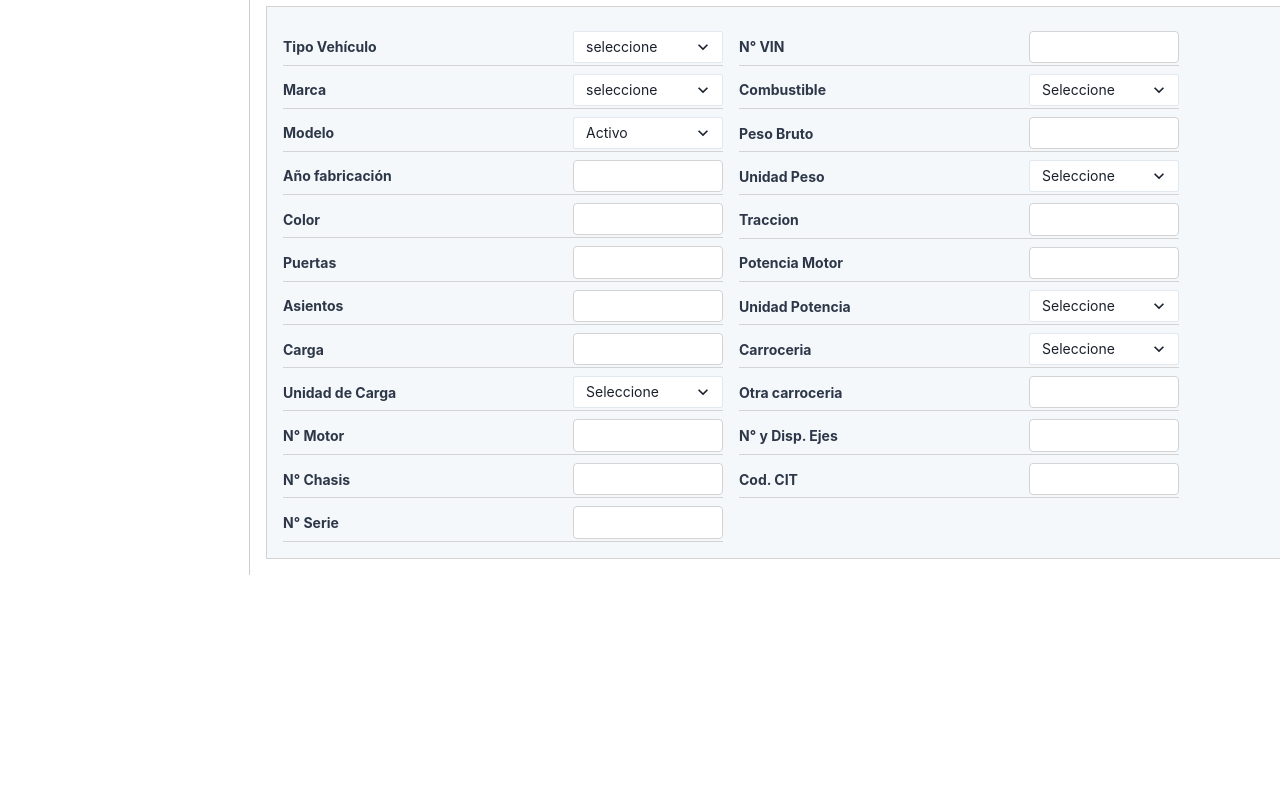
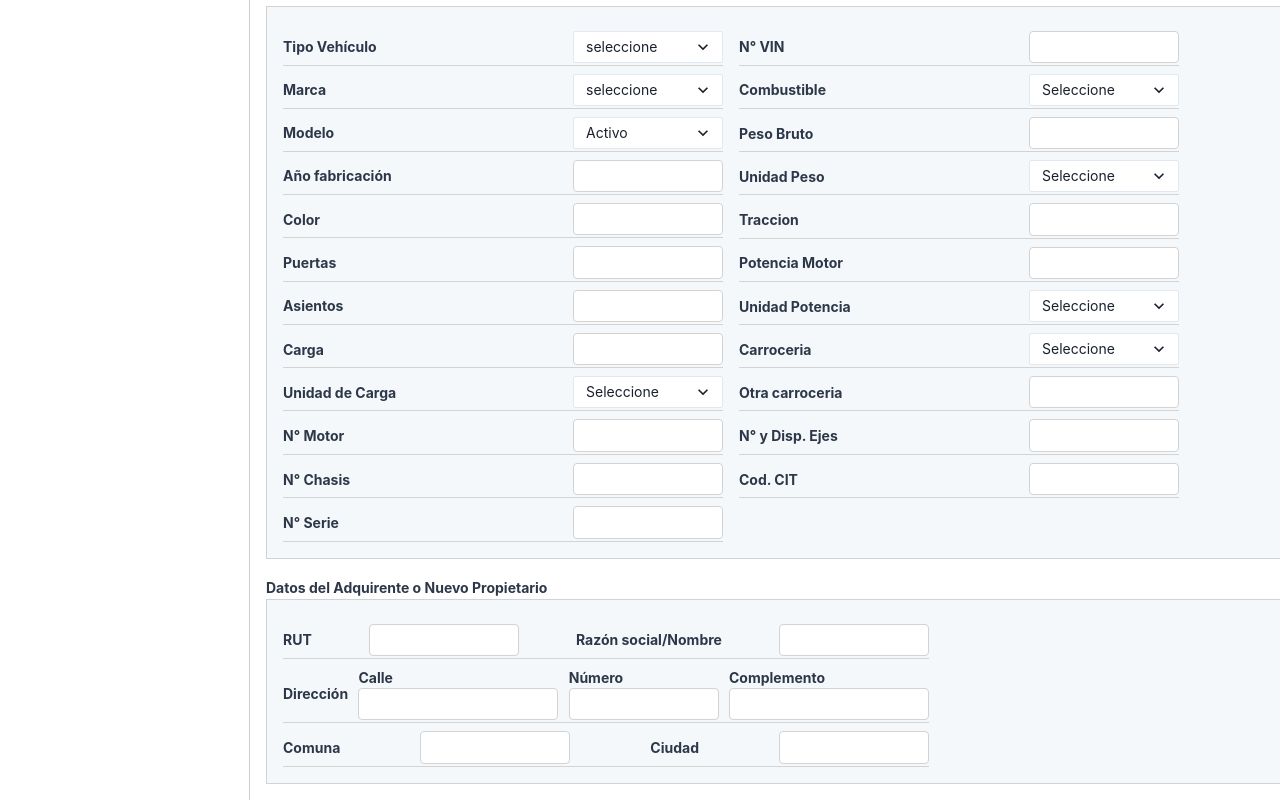
Before and after one commit to fuentestramita/core-react-front, a React (Vite) app: page /primera-inscripcion in a window 1280 px wide. Shown: the part 1562-2362 px from the top of the page. Before the commit the page ends 2137 px from the top, so only its background shows below. Built offline with nearby package versions, Linux system fonts and the light colour scheme; no server answers.

Commit message:
[Nuevo propietario] form

```diff
--- a/src/app/layout.tsx
+++ b/src/app/layout.tsx
@@ -22,7 +22,7 @@ const FormContent = styled.div({
   padding: "16px",
   flexDirection: "column",
   gap: "16px",
-  maxWidth: "1300px",
+  maxWidth: "1360px",
 });
 export default function Layout({ children }: { children: ChildrenType }) {
   return (
--- /dev/null
+++ b/src/app/primera-inscripcion/components/primera-inscripcion-nuevo-propietario.tsx
@@ -0,0 +1,87 @@
+import styled from "styled-components";
+import { colors } from "../../../config/styles/styles";
+import { StyledInput } from "../../../components/input";
+import { Text } from "../../../components/typography";
+
+const TramitaContainer = styled.div({
+  backgroundColor: colors.backgroundSecondary,
+  padding: "16px",
+  border: "1px solid #d3d3d3",
+  width: "100%",
+  display: "flex",
+  gap: "16px",
+  overflow: "hidden",
+  minWidth: "max-content",
+});
+
+const LeftColumn = styled.div({
+  display: "flex",
+  flexDirection: "column",
+  alignItems: "flex-start",
+  justifyContent: "flex-start",
+  width: "50%",
+  minWidth: "480px",
+  maxWidth: "700px",
+});
+
+const Flex = styled.div({
+  marginTop: "8px",
+  flexWrap: "wrap",
+  display: "flex",
+  alignItems: "center",
+  gap: "8px",
+  justifyContent: "space-between",
+  width: "100%",
+  paddingBottom: "2px",
+  borderBottom: "1px solid #d3d3d3",
+});
+
+const DireccionWrapper = styled.div({
+  display: "flex",
+  flexDirection: "column",
+});
+
+const PrimeraInscripcionNuevoPropietario = () => {
+  return (
+    <div>
+      <Text size="sm" fontWeight="bold">
+        Datos del Adquirente o Nuevo Propietario
+      </Text>
+      <TramitaContainer>
+        <LeftColumn>
+          <Flex id="nuevo-prop-rut">
+            <Text fontWeight="bold">RUT</Text>
+            <StyledInput type="text" />
+            <Text fontWeight="bold">Razón social/Nombre</Text>
+            <StyledInput type="text" />
+          </Flex>
+          <Flex>
+            <Text size="sm" fontWeight="bold">
+              Dirección
+            </Text>
+            <DireccionWrapper id="nuevo-prop-calle">
+              <Text fontWeight="bold">Calle</Text>
+              <StyledInput type="text" width="200px" />
+            </DireccionWrapper>
+            <DireccionWrapper id="nuevo-prop-numero">
+              <Text fontWeight="bold">Número</Text>
+              <StyledInput type="text" />
+            </DireccionWrapper>
+            <DireccionWrapper id="nuevo-prop-complemento">
+              <Text fontWeight="bold">Complemento</Text>
+              <StyledInput type="text" width="200px" />
+            </DireccionWrapper>
+          </Flex>
+          <Flex id="nuevo-prop-comuna-ciudad">
+            <Text fontWeight="bold">Comuna</Text>
+            <StyledInput type="text" />
+            <Text fontWeight="bold">Ciudad</Text>
+            <StyledInput type="text" />
+          </Flex>
+        </LeftColumn>
+      </TramitaContainer>
+    </div>
+  );
+};
+
+export default PrimeraInscripcionNuevoPropietario;
--- a/src/app/primera-inscripcion/components/primera-inscripcion-tramita.tsx
+++ b/src/app/primera-inscripcion/components/primera-inscripcion-tramita.tsx
@@ -23,8 +23,8 @@ const LeftColumn = styled.div({
   alignItems: "flex-start",
   justifyContent: "flex-start",
   width: "35%",
-  minWidth: "440px",
-  maxWidth: "440px",
+  minWidth: "480px",
+  maxWidth: "480px",
 });
 
 const RightColumn = styled.div({
@@ -33,8 +33,8 @@ const RightColumn = styled.div({
   alignItems: "flex-start",
   justifyContent: "flex-start",
   width: "35%",
-  minWidth: "440px",
-  maxWidth: "440px",
+  minWidth: "480px",
+  maxWidth: "480px",
 });
 
 const MiddleColumn = styled.div({
@@ -81,7 +81,7 @@ const PrimeraInscripcionTramita = () => {
           </Flex>
           <Flex id="estado">
             <Text fontWeight="bold">Estado</Text>
-            <Select size="sm" width="150px" backgroundColor="white">
+            <Select size="sm" width="100px" backgroundColor="white">
               <option value="1">Activo</option>
               <option value="2">Inactivo</option>
             </Select>
@@ -125,15 +125,15 @@ const PrimeraInscripcionTramita = () => {
           <Flex id="direccion">
             <div>
               <Text fontWeight="bold">Calle</Text>
-              <StyledInput type="text" />
+              <StyledInput type="text" width="100px" />
             </div>
             <div>
               <Text fontWeight="bold">Número</Text>
-              <StyledInput type="text" />
+              <StyledInput type="text" width="80px" />
             </div>
             <div>
               <Text fontWeight="bold">Complemento</Text>
-              <StyledInput type="text" />
+              <StyledInput type="text" width="100px" />
             </div>
           </Flex>
           <Flex id="direccion-2">
@@ -214,7 +214,7 @@ const PrimeraInscripcionTramita = () => {
         <RightColumn>
           <Flex id="año">
             <Text fontWeight="bold">Año</Text>
-            <Select size="sm" width="150px" backgroundColor="white">
+            <Select size="sm" width="100px" backgroundColor="white">
               {years.map((year, index) => (
                 <option key={index} value={year}>
                   {year}
@@ -236,13 +236,13 @@ const PrimeraInscripcionTramita = () => {
           </Flex>
           <Flex id="obs-entrega">
             <Text fontWeight="bold">Observación Entrega</Text>
-            <Select size="sm" width="150px" backgroundColor="white">
+            <Select size="sm" width="100px" backgroundColor="white">
               <option value="">Seleccione</option>
             </Select>
           </Flex>
           <Flex id="n-placas">
             <Text fontWeight="bold">N° Placas</Text>
-            <Select size="sm" width="150px" backgroundColor="white">
+            <Select size="sm" width="100px" backgroundColor="white">
               {[...Array(5)].map((_, index) => (
                 <option key={index + 1} value={index + 1}>
                   {index + 1}
@@ -282,31 +282,31 @@ const PrimeraInscripcionTramita = () => {
           </Flex>
           <Flex id="valor-1ra-inscrip">
             <Text fontWeight="bold">Valor 1ra inscripción</Text>
-            <Select size="sm" width="150px" backgroundColor="white">
+            <Select size="sm" width="100px" backgroundColor="white">
               <option value="$1231231232">$1231231232</option>
             </Select>
           </Flex>
           <Flex id="valor-tramita">
             <Text fontWeight="bold">Valor Tramita</Text>
-            <Select size="sm" width="150px" backgroundColor="white">
+            <Select size="sm" width="100px" backgroundColor="white">
               <option value="0,3">0,3</option>
             </Select>
           </Flex>
           <Flex id="valor-servicio-tag">
             <Text fontWeight="bold">Valor Servicio TAG</Text>
-            <Select size="sm" width="150px" backgroundColor="white">
+            <Select size="sm" width="100px" backgroundColor="white">
               <option value="0">0</option>
             </Select>
           </Flex>
           <Flex id="valor-notaria">
             <Text fontWeight="bold">Valor Servicio TAG</Text>
-            <Select size="sm" width="150px" backgroundColor="white">
+            <Select size="sm" width="100px" backgroundColor="white">
               <option value="$0">$0</option>
             </Select>
           </Flex>
           <Flex id="valor-despacho-correo">
             <Text fontWeight="bold">Valor Despacho Correo</Text>
-            <Select size="sm" width="150px" backgroundColor="white">
+            <Select size="sm" width="100px" backgroundColor="white">
               <option value="0,00">0,00</option>
             </Select>
           </Flex>
--- a/src/app/primera-inscripcion/page.tsx
+++ b/src/app/primera-inscripcion/page.tsx
@@ -1,6 +1,7 @@
 import Layout from "../layout";
 import PrimeraInscripcionDatosVehiculo from "./components/primera-inscripcion-datos-vehiculo";
 import PrimeraInscripcionFiltro from "./components/primera-inscripcion-filtro";
+import PrimeraInscripcionNuevoPropietario from "./components/primera-inscripcion-nuevo-propietario";
 import PrimeraInscripcionTramita from "./components/primera-inscripcion-tramita";
 
 const PrimeraInscripcionPage = () => {
@@ -9,6 +10,7 @@ const PrimeraInscripcionPage = () => {
       <PrimeraInscripcionFiltro />
       <PrimeraInscripcionTramita />
       <PrimeraInscripcionDatosVehiculo />
+      <PrimeraInscripcionNuevoPropietario />
     </Layout>
   );
 };
```
